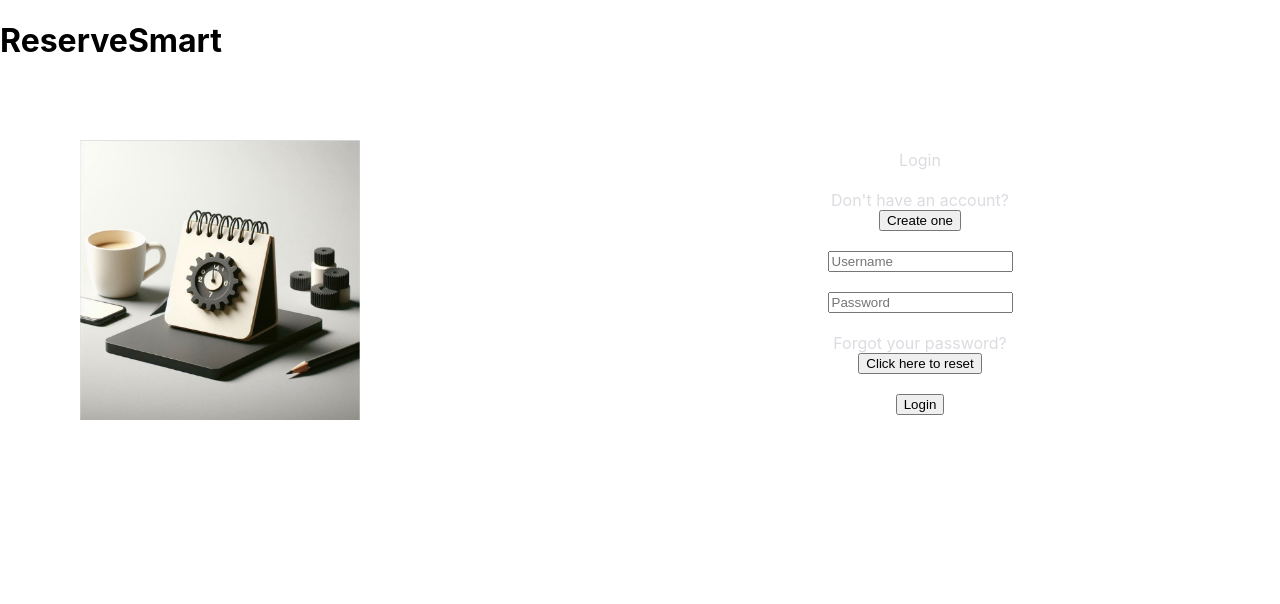
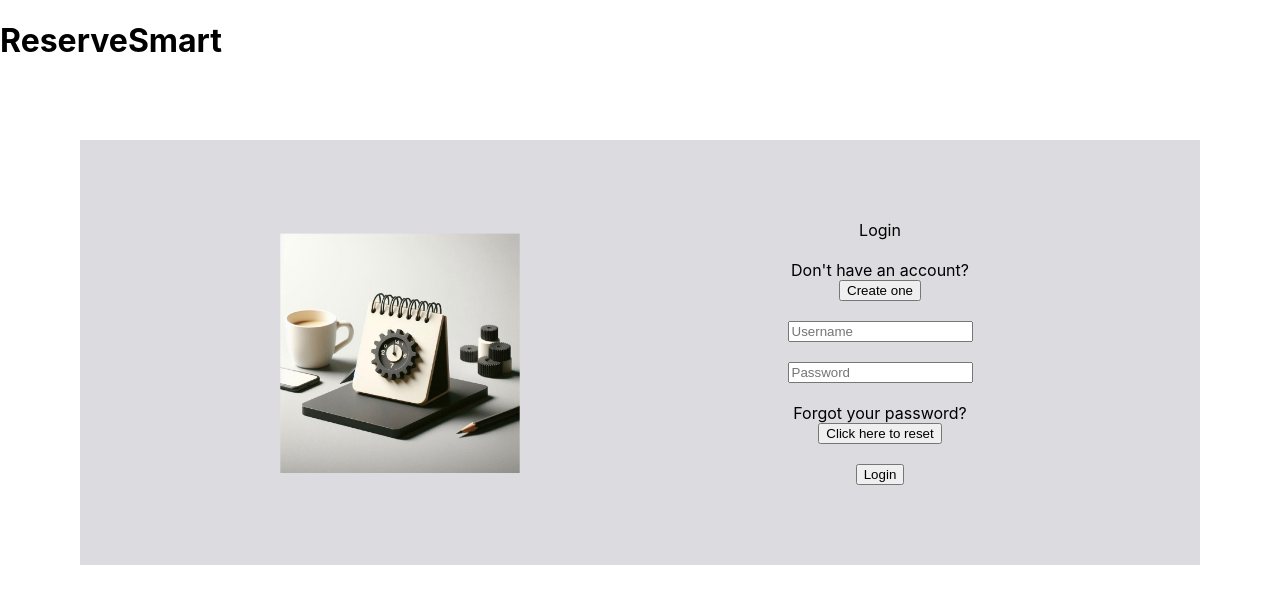
Before and after one commit to FarisAlamoudi/BigProject, a React (Create React App) app in the folder frontend/: page / in a window 1280 px wide. Shown: the top 604 px of the page. Built offline with nearby package versions, Linux system fonts and the light colour scheme.

Commit message:
Update App.css

```diff
--- a/frontend/src/App.css
+++ b/frontend/src/App.css
@@ -41,13 +41,17 @@
 
 #loginDiv {
   margin: 80px;
-  color: #dcdbe0;
+  padding: 80px;
+  background-color: #dcdbe0;
   display: flex;
   align-items: center;
 }
 
 .loginImage {
   flex: 1;
+  display: flex;
+  align-items: center; /* Center vertically */
+  justify-content: center; /* Center horizontally */
 }
 
 .loginImage img {
```
